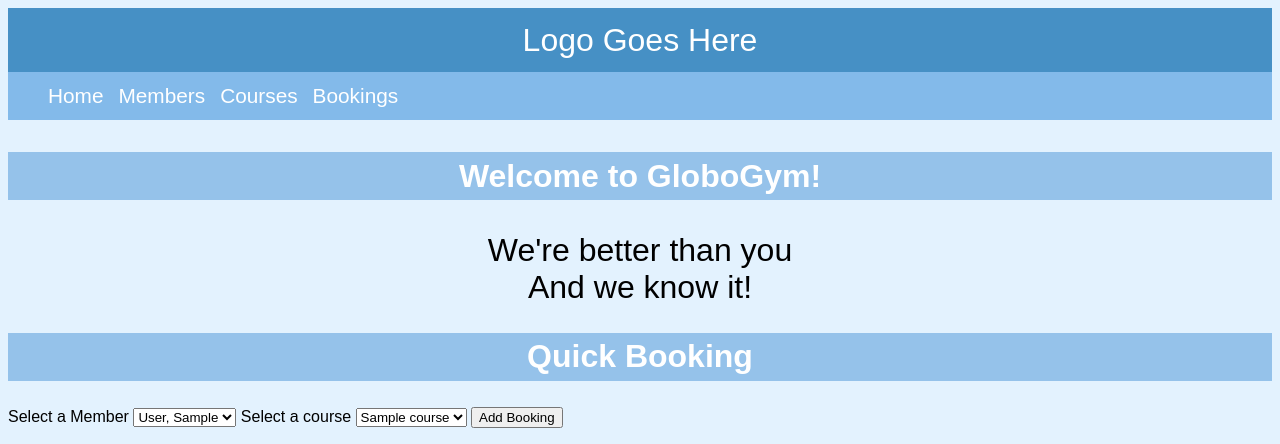
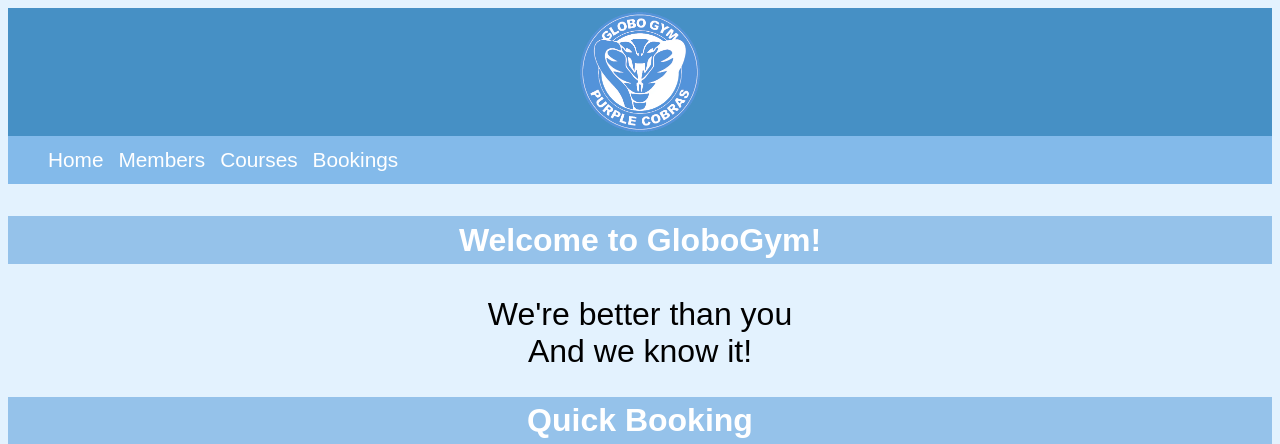
Before and after one commit to MattyMcHatty/gym_project, a Flask app: page / in a window 1280 px wide. Shown: the top 444 px of the page. Run offline with Flask 2, Linux system fonts and the light colour scheme; a database or web service that is not in the repository returns one stand-in record (values such as "Sample title"); some libraries are stand-ins or nearby versions.

Commit message:
Added a logo to my app and updated a few diagrams

```diff
--- a/daily_plan.txt
+++ b/daily_plan.txt
@@ -68,3 +68,6 @@ Wednesday
     Clean up code and prepare for presentation;
     Submit Pseudocode to Canvas
     Submit Implementations Constraint Plan to Canvas
+    Submit Object Diagram to Canva
+
+Thursday
--- a/main/static/style.css
+++ b/main/static/style.css
@@ -5,7 +5,7 @@ body {
 }
 
 header{
-    height: 4rem;
+    height: 8rem;
     background-color:  #4690c5;
     color: #fff;
     display: flex;
--- a/main/templates/base.html
+++ b/main/templates/base.html
@@ -8,7 +8,7 @@
 </head>
 <header>
 
-        Logo Goes Here
+        <img src="static/img/GloboGym_Logo.png" alt="GloboGym" style="width: 120 px;height: 120px">
 
 </header>
 <body>
```
Also changed, not shown: Gym Implementation Contraints Plan.png, Gym Object Diagram.png, main/static/img/GloboGym_Logo.png (added).
